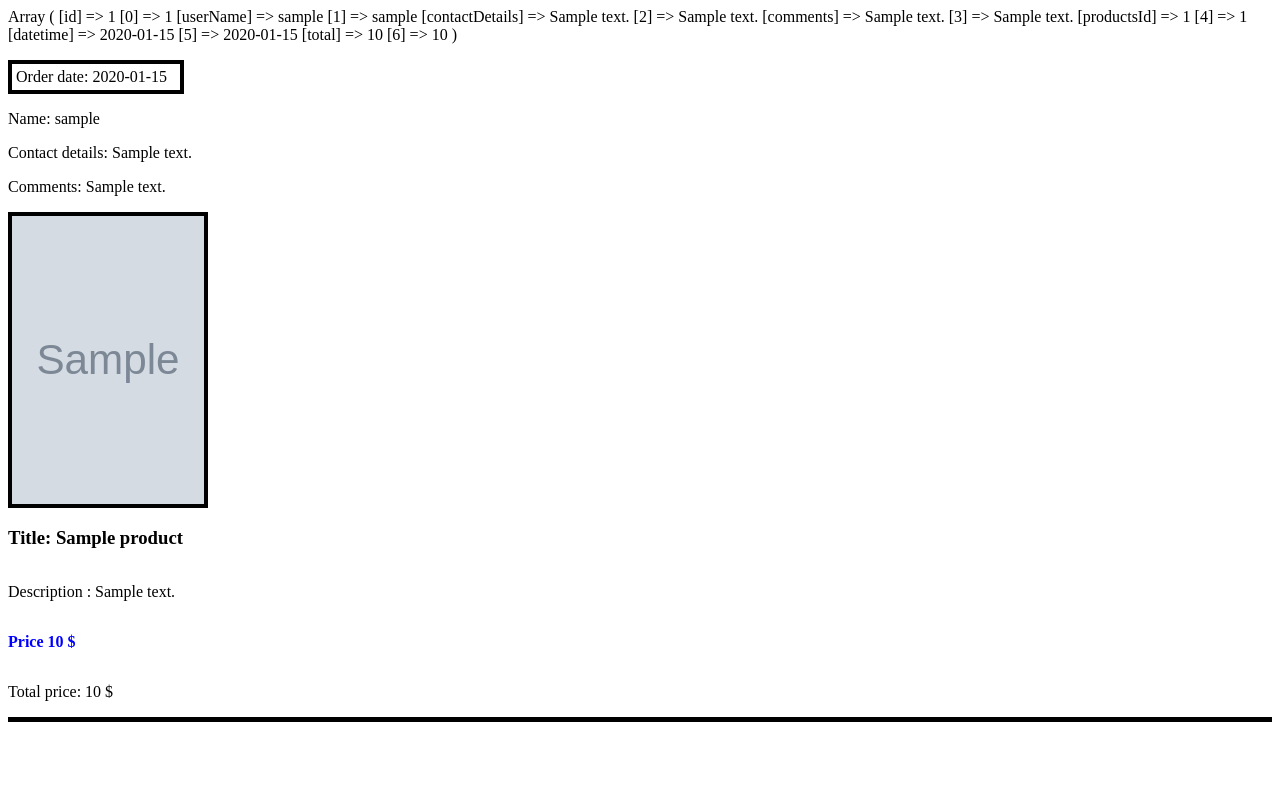
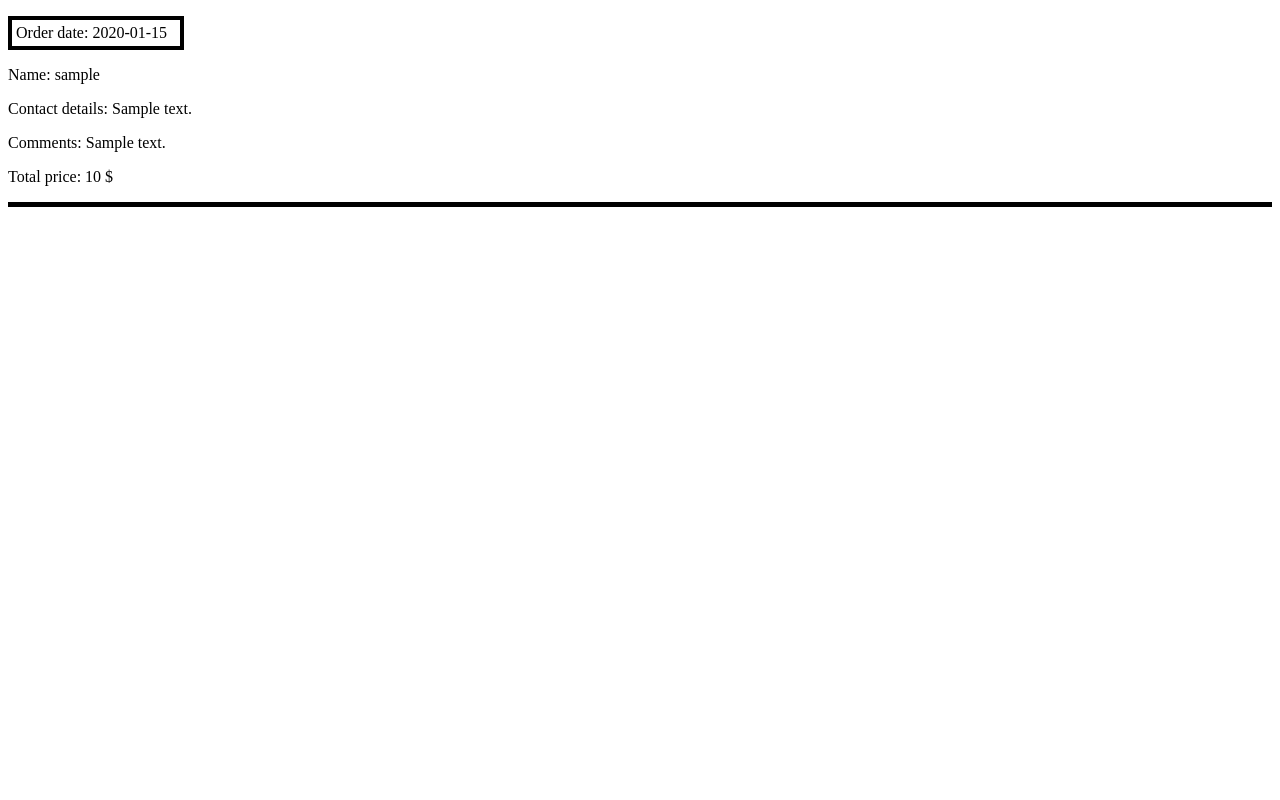
Before and after one commit to DanIacob23/eshop, a PHP site: page /orders.php in a window 1280 px wide. Run offline with PHP 8.4, Linux system fonts and the light colour scheme; tables that the repository leaves empty hold one stand-in row (values such as "Sample post"); grey boxes marked "Sample" are stand-in pictures; some libraries are stand-ins or nearby versions.

Commit message:
function for list all orders

```diff
--- a/cart.php
+++ b/cart.php
@@ -104,7 +104,7 @@ if (isset($_POST["checkout"]) and empty($errors)) {
         </form>
 
     <?php endforeach; ?>
-    <form method="POST" action="">
+    <form method="POST" >
         <div class="checkout-details">
             <input type="text" id="name" name="name" placeholder="<?= translate("Name", "en") ?>"
                    value="<?= isset($_POST['name']) ? $_POST['name'] : '' ?>">
--- a/order.php
+++ b/order.php
@@ -1,7 +1,9 @@
 <?php
 require_once "./common.php";
-$leftJoin = (leftJoinProducts($_GET['lastInsertId']));
-$lastRow = getLastRow($_GET['lastInsertId']);
+if (isset($_GET['lastInsertId'])) {
+    $leftJoin = (leftJoinProducts($_GET['lastInsertId']));
+    $lastRow = getLastRow($_GET['lastInsertId']);
+} else die();
 ?>
 
 <!DOCTYPE html>
--- a/orders.php
+++ b/orders.php
@@ -1,7 +1,6 @@
 <?php
 require_once "./common.php";
-$data = getAllOrders();
-print_r(joinOrders()[0]);
+$data = joinOrders();
 ?>
 <!DOCTYPE html>
 <html lang="eng">
@@ -17,23 +16,7 @@ print_r(joinOrders()[0]);
             <p><?= translate("Name", "en") ?>: <?= $product['userName'] ?></p>
             <p><?= translate("Contact details", "en") ?>: <?= $product['contactDetails'] ?></p>
             <p><?= translate("Comments", "en") ?>: <?= $product['comments'] ?></p>
-            <?php $totalPrice = 0; ?>
-            <?php foreach ($productsId = (explode('/', trim($product['productsId'], '/'))) as $item): ?>
-                <?php $totalPrice = $totalPrice + intval(selectPropertyByID($item, 'price')[0]['price']) ?>
-                <div class="productsImage">
-                    <img class="img-product"
-                         src="./images/<?= $item ?><?= selectPropertyByID($item, 'fileType')[0]['fileType'] ?>"
-                         alt="<?= translate("Product Image", "en") ?>">
-                </div>
-                <div class="infos">
-                    <h3><?= translate("Title", "en") ?>: <?= selectPropertyByID($item, 'title')[0]['title'] ?></h3>
-                    <p><?= translate("Description", "en") ?>
-                        : <?= selectPropertyByID($item, 'description')[0]['description'] ?></p>
-                    <p id="price"><?= translate("Price", "en") ?> <?= selectPropertyByID($item, 'price')[0]['price'] ?>
-                        $</p>
-                </div>
-            <?php endforeach; ?>
-            <p><?= translate("Total price", "en") ?>: <?= $totalPrice ?> $</p>
+            <p><?= translate("Total price", "en") ?>: <?= $product['total'] ?> $</p>
         </div>
     <?php endforeach; ?>
 </main>
```
Also changed, not shown: product.php (+4 -5 lines).
